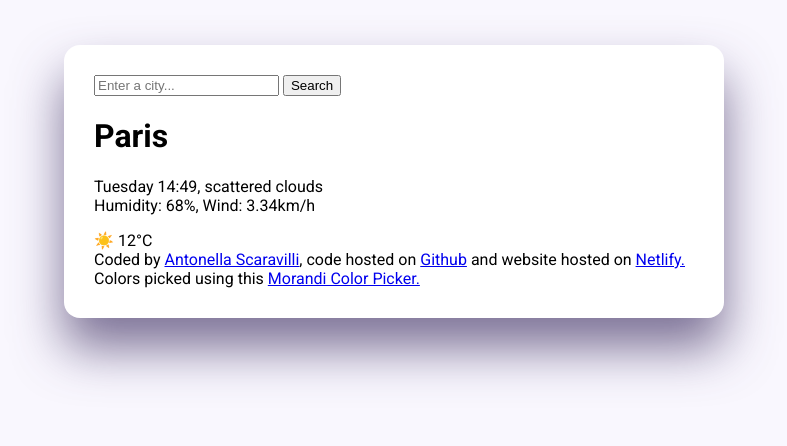
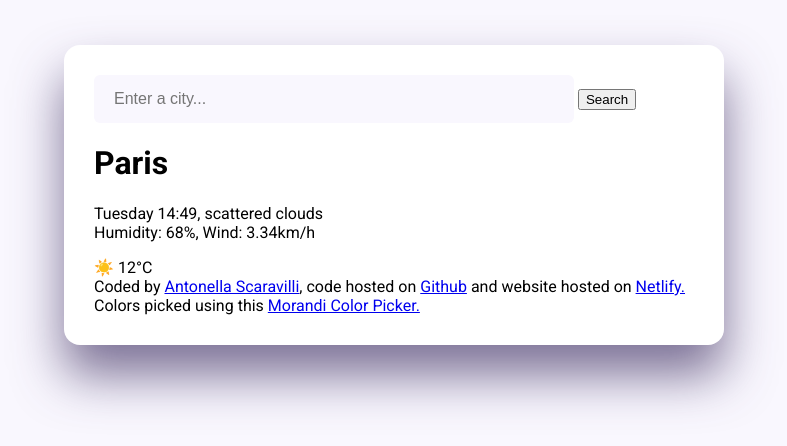
Before and after one commit to Antzella/antonellas-weather-app, a plain HTML site: page index.html in a window 1280 px wide. Shown: the whole page, without its empty margins (246-1033 px from the left). Drawn offline with Linux system fonts and the light colour scheme.

Commit message:
Added some classes and styled them

```diff
--- a/index.html
+++ b/index.html
@@ -15,9 +15,9 @@
   <body>
     <div class="app-container">
       <header>
-        <form>
-          <input type="search" placeholder="Enter a city..." />
-          <input type="submit" value="Search" />
+        <form class="search-form">
+          <input type="search" placeholder="Enter a city..." class="search-form-input"/>
+          <input type="submit" value="Search" class="search-form-input-button"/>
         </form>
       </header>
 
--- a/src/style.css
+++ b/src/style.css
@@ -12,3 +12,20 @@ body {
   box-shadow: 0 30px 50px rgba(65, 50, 100, 0.68);
   padding: 30px;
 }
+
+.search-form-input {
+  background-color: #f9f7fe;
+  border: none;
+  border-radius: 6px;
+  width: 80%;
+  padding: 15px 20px;
+  font-size: 16px;
+}
+
+.search-form-button {
+  background: #fd9270;
+  padding: 15px 20px;
+  border: none;
+  border-radius: 6px;
+  color: white;
+}
```
